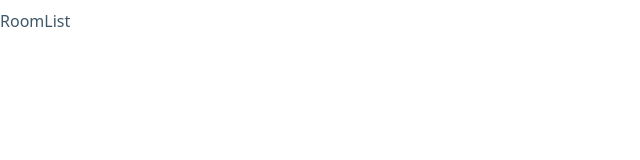
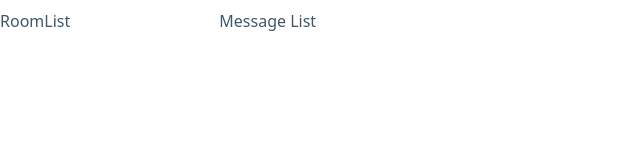
Before and after one commit to HLifang/Chat, a React (Create React App) app: page / in a window 1280 px wide. Shown: the top 160 px of the page, without its empty margins (0-640 px from the left). Built offline with nearby package versions, Linux system fonts and the light colour scheme.

Commit message:
add MessageList component

```diff
--- a/src/App.js
+++ b/src/App.js
@@ -1,6 +1,7 @@
 import React, { Component } from 'react';
 import RoomList from './components/RoomList';
 import Message from './components/Message';
+import MessageList from './components/MessageList';
 import './App.css';
 
 class App extends Component {
@@ -9,6 +10,7 @@ class App extends Component {
       <div className="app">
         <RoomList></RoomList>
         <Message></Message>
+        <MessageList></MessageList>
       </div>
     );
   }
--- /dev/null
+++ b/src/components/MessageList.js
@@ -0,0 +1,13 @@
+import React , { Component } from 'react';
+
+class MessageList extends Component {
+    render(){
+        return (
+            <div className="message-list">
+                <div className="help-text">Message List</div>
+            </div>
+        )
+    }
+}
+
+export default MessageList;
```
